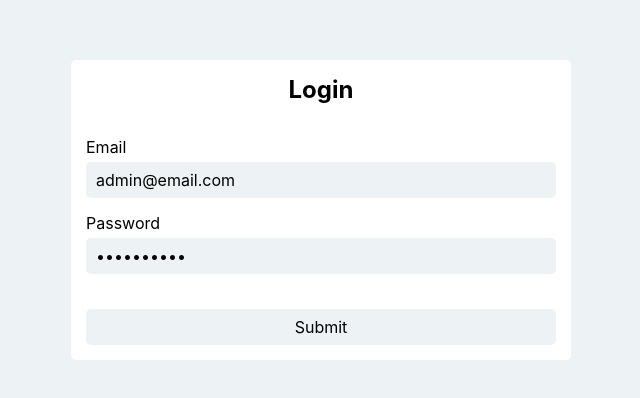
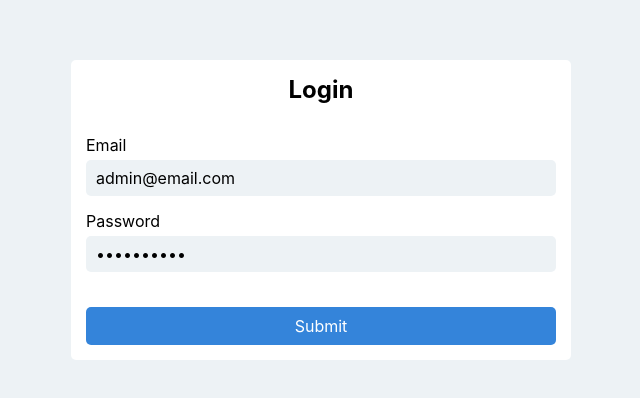
Before and after one commit to MohammadAhmerMalick/Digital-Signage, a Next.js app: page /auth in a window 1280 px wide. Shown: the part 190-588 px from the top of the page, without its empty margins (319-959 px from the left). Built offline with nearby package versions, Linux system fonts and the light colour scheme; no server answers.

Commit message:
chore:Button component updated

```diff
--- a/components/buttons/Button.module.scss
+++ b/components/buttons/Button.module.scss
@@ -1,9 +1,9 @@
 @import '/styles//variables.scss';
 
 .button {
-  padding: 2px 10px;
+  padding: 8px 10px;
 
-  border: 2px solid $bgColor;
+  border: 1px solid transparent;
   border-radius: $borderRadius;
   background-color: transparent;
 
@@ -12,4 +12,14 @@
   &:hover {
     background-color: $bgColor;
   }
+
+  &.primary {
+    background-color: $primary;
+    color: white;
+    border: 1px solid transparent;
+
+    &:hover {
+      background-color: $darkenPrimary;
+    }
+  }
 }
--- a/components/buttons/Button.tsx
+++ b/components/buttons/Button.tsx
@@ -1,12 +1,24 @@
 import { FC } from 'react'
+import classNames from 'classnames'
 
+import { buttonTypeEnum } from 'ts/enum'
 import { ButtonInterface } from 'ts/interface'
 
 import S from './Button.module.scss'
 
-const Button: FC<ButtonInterface> = ({ text, onClick }) => {
+const Button: FC<ButtonInterface> = ({
+  text,
+  primary,
+  type,
+  className,
+  onClick,
+}) => {
   return (
-    <button className={S.button} type="button" onClick={onClick}>
+    <button
+      className={classNames(S.button, { [S.primary]: primary }, className)}
+      type={type || buttonTypeEnum.button}
+      onClick={onClick}
+    >
       {text}
     </button>
   )
--- a/components/navbar/Navbar.tsx
+++ b/components/navbar/Navbar.tsx
@@ -38,7 +38,7 @@ const Navbar: FC = () => {
           </Link>
         ))}
       </nav>
-      <Button text="LogOut" onClick={logout} />
+      <Button text="LogOut" onClick={logout} primary />
     </div>
   )
 }
--- a/pages/auth/index.module.scss
+++ b/pages/auth/index.module.scss
@@ -51,15 +51,7 @@
       }
 
       .submit {
-        border: 0;
-        border-radius: $borderRadius;
-
-        padding: 8px 10px;
         margin-top: 20px;
-
-        background-color: $bgColor;
-
-        cursor: pointer;
       }
     }
   }
--- a/pages/auth/index.tsx
+++ b/pages/auth/index.tsx
@@ -4,8 +4,10 @@ import { FormEvent, useState } from 'react'
 import { signInWithEmailAndPassword } from 'firebase/auth'
 
 import { useAppDispatch } from 'store'
+import { buttonTypeEnum } from 'ts/enum'
 import { auth } from 'config/firebaseConfig'
 import { toaster } from 'utils/utilsFunctions'
+import Button from 'components/buttons/Button'
 import { updateUser } from 'store/slices/userSlice'
 
 import S from './index.module.scss'
@@ -57,9 +59,12 @@ const Auth: NextPage = () => {
               onChange={({ target }) => setPassword(target.value)}
             />
           </label>
-          <button className={S.submit} type="submit">
-            Submit
-          </button>
+          <Button
+            type={buttonTypeEnum.submit}
+            text="Submit"
+            primary
+            className={S.submit}
+          />
         </form>
       </div>
     </div>
--- a/styles/variables.scss
+++ b/styles/variables.scss
@@ -1,3 +1,6 @@
 $bgColor: #edf2f5;
 
+$primary: #3484da;
+$darkenPrimary: darken(#3484da,5);
+
 $borderRadius: 5px;
--- a/ts/enum.ts
+++ b/ts/enum.ts
@@ -4,5 +4,11 @@ export enum RoutesEnum {
   Screens = '/screens',
 }
 
+export enum buttonTypeEnum {
+  button = 'button',
+  submit = 'submit',
+  reset = 'reset',
+}
+
 export enum x {}
 export enum y {}
--- a/ts/interface.ts
+++ b/ts/interface.ts
@@ -1,6 +1,7 @@
 import { MouseEventHandler, ReactNode } from 'react'
 import { TypeOptions as toastType } from 'react-toastify'
 import { Id as toastId } from 'react-toastify/dist/types'
+import { buttonTypeEnum } from './enum'
 
 /* *********
    slices
@@ -19,6 +20,9 @@ export interface DefaultLayoutInterface {
 
 export interface ButtonInterface {
   text: string
+  primary?: boolean
+  className?: string
+  type?: buttonTypeEnum
   onClick?: MouseEventHandler<HTMLButtonElement> | undefined
 }
 
```
Also changed, not shown: .eslintrc.json.
